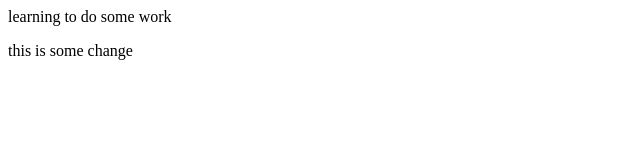
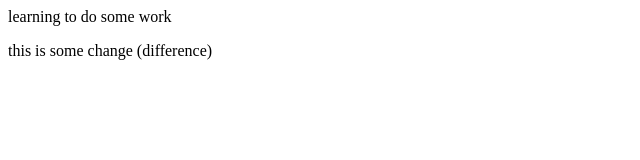
Before and after one commit to Hunain742/python1, a plain HTML site: page index.html in a window 1280 px wide. Shown: the full height of the page, 0-640 px from the left. Drawn offline with Linux system fonts and the light colour scheme.

Commit message:
add para3

```diff
--- a/index.html
+++ b/index.html
@@ -1,2 +1,2 @@
 <p>learning to do some work</p>
-<p>this is some change</p>
+<p>this is some change (difference)</p>
```
